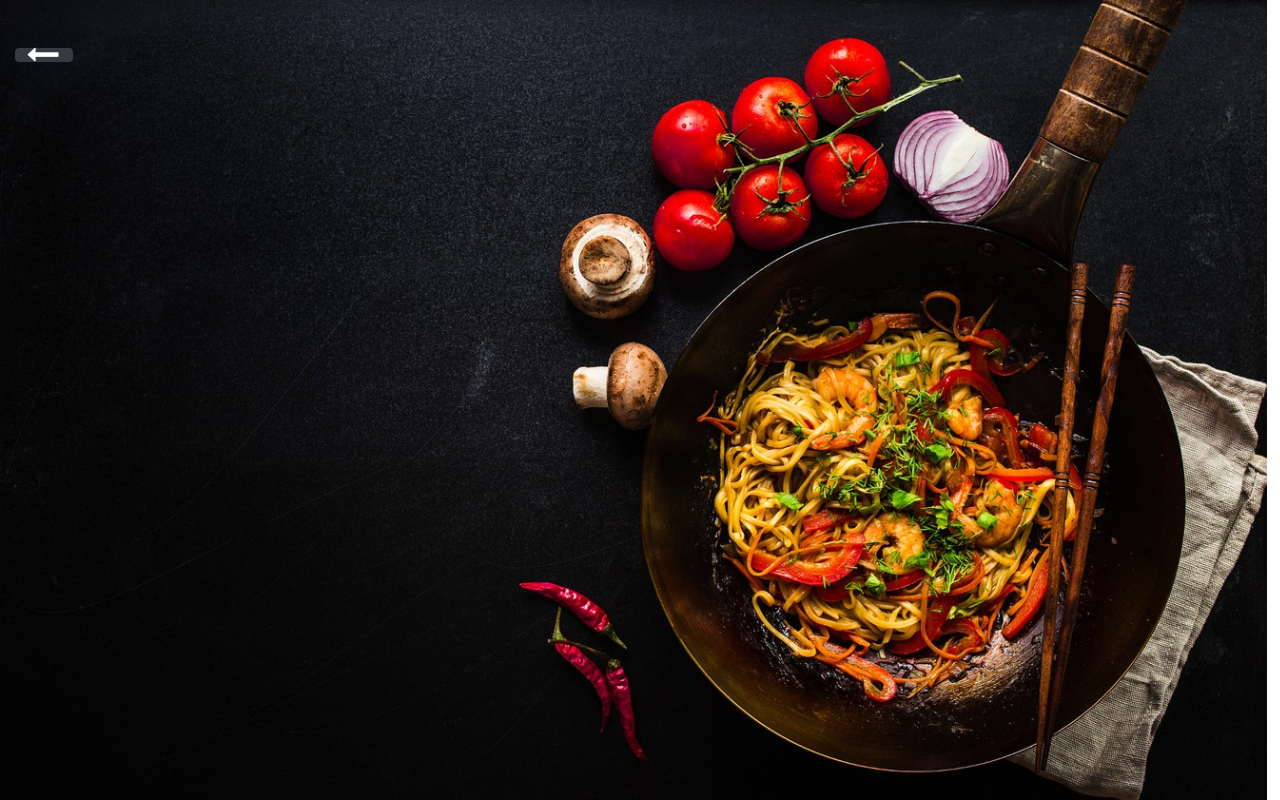
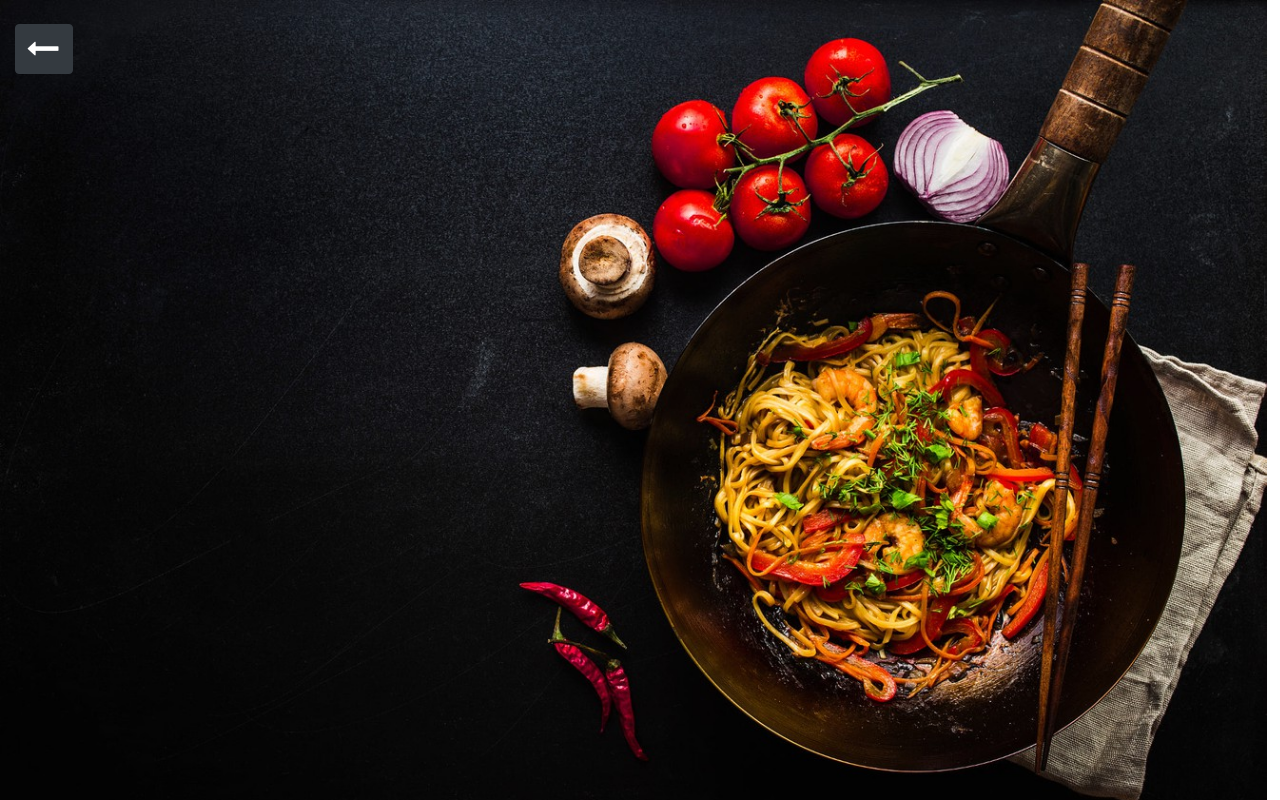
Before and after one commit to trohi/fooder, a React (Create React App) app: page /cuisine/american in a window 1280 px wide. Built offline with nearby package versions, Linux system fonts and the light colour scheme.

Commit message:
style back button so it has some paddings and margins on small screens

```diff
--- a/src/Components/Cuisine-Component/Cuisine-Component.css
+++ b/src/Components/Cuisine-Component/Cuisine-Component.css
@@ -1,5 +1,10 @@
 .backButton i{
     line-height: 0px !important;
+}
+
+.backButton{
+    height:50px;
+    margin-bottom:10px
 }
 
 .list-group-item{
--- a/src/Components/Cuisine-Component/Cuisine-Component.js
+++ b/src/Components/Cuisine-Component/Cuisine-Component.js
@@ -40,7 +40,7 @@ function CuisineComponent(){
 
     return (
         <Row>
-            <Col xs={12} md={12} className="my-md-5-md-5 mt-md-5">
+            <Col xs={12} md={12} className="my-md-4 my-sm-3 mt-xs-4">
               <Button variant="dark" className="backButton" onClick={()=>goBackHandle()}> <span className="fa-stack fa-md"><i className="fa fa-long-arrow-left fa-stack-2x" ></i></span> </Button>
             </Col>
             <Col md={5}>
--- a/src/Components/Navbar/Navbar.css
+++ b/src/Components/Navbar/Navbar.css
@@ -291,8 +291,8 @@
    }
 
    .ToBe{
-     position:absolute;
-     top: 95vh;
+     position:fixed;
+     top: 96vh;
      left: 50vw;
      margin-left:auto;
      margin-right: auto;
--- a/src/Components/Navbar/Navbar.js
+++ b/src/Components/Navbar/Navbar.js
@@ -78,7 +78,6 @@ function NavMenu() {
    })
    }
 
-   //TESTING FUNCTION
    const openSidebarOnMobile =()=>{
       console.log('fired')
       if(sidebar){
```
